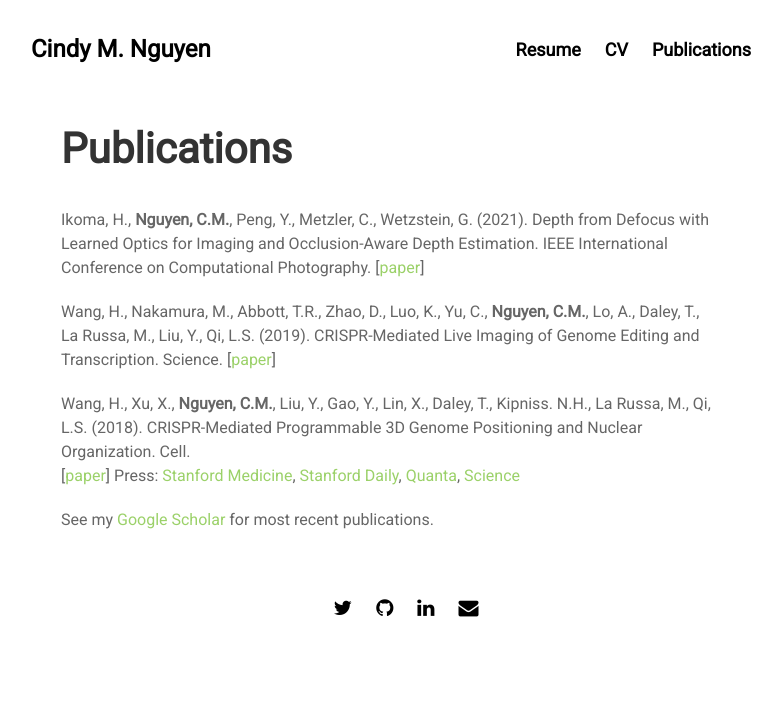
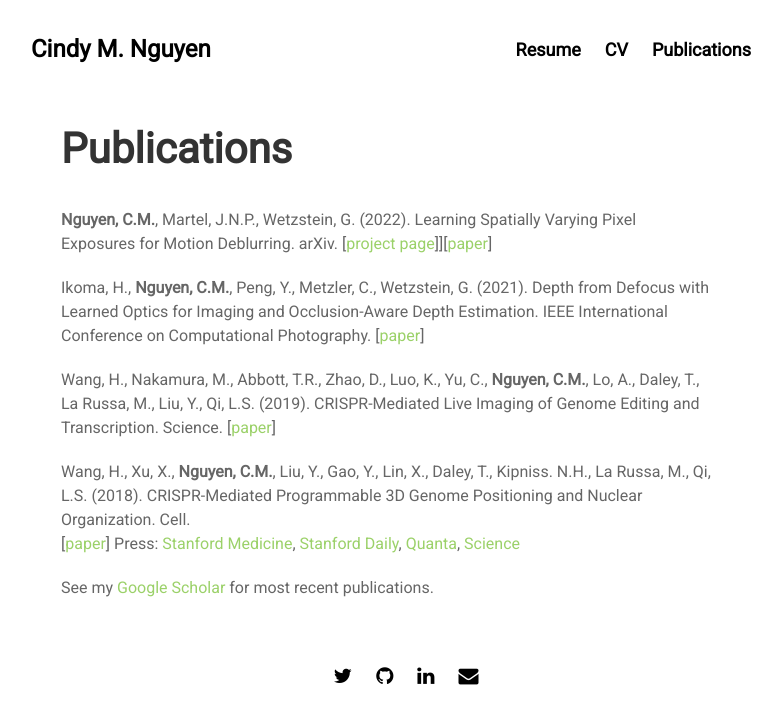
Before and after one commit to ccnguyen/ccnguyen.github.io, a Jekyll site: the page built from pages/pubs.md, in a window 1280 px wide. Shown: the top 724 px of the page, without its empty margins (234-1016 px from the left). Built offline with Jekyll 4.4.1, drawn with Linux system fonts in a browser that asks for light colours; nearby versions of some CDN libraries.

Commit message:
lsvpe paper

```diff
--- a/pages/pubs.md
+++ b/pages/pubs.md
@@ -5,6 +5,11 @@ permalink: /pubs
 ---
 
 ## Publications
+**Nguyen, C.M.**, Martel, J.N.P., Wetzstein, G. (2022).
+Learning Spatially Varying Pixel Exposures for Motion Deblurring.
+arXiv.
+[[project page](https://ccnguyen.github.io/lsvpe/)]][[paper](https://arxiv.org/abs/2204.07267)]
+
 Ikoma, H., **Nguyen, C.M.**, Peng, Y., Metzler, C., Wetzstein, G. (2021).
 Depth from Defocus with Learned Optics for Imaging and Occlusion-Aware Depth Estimation.
 IEEE International Conference on Computational Photography.
```
